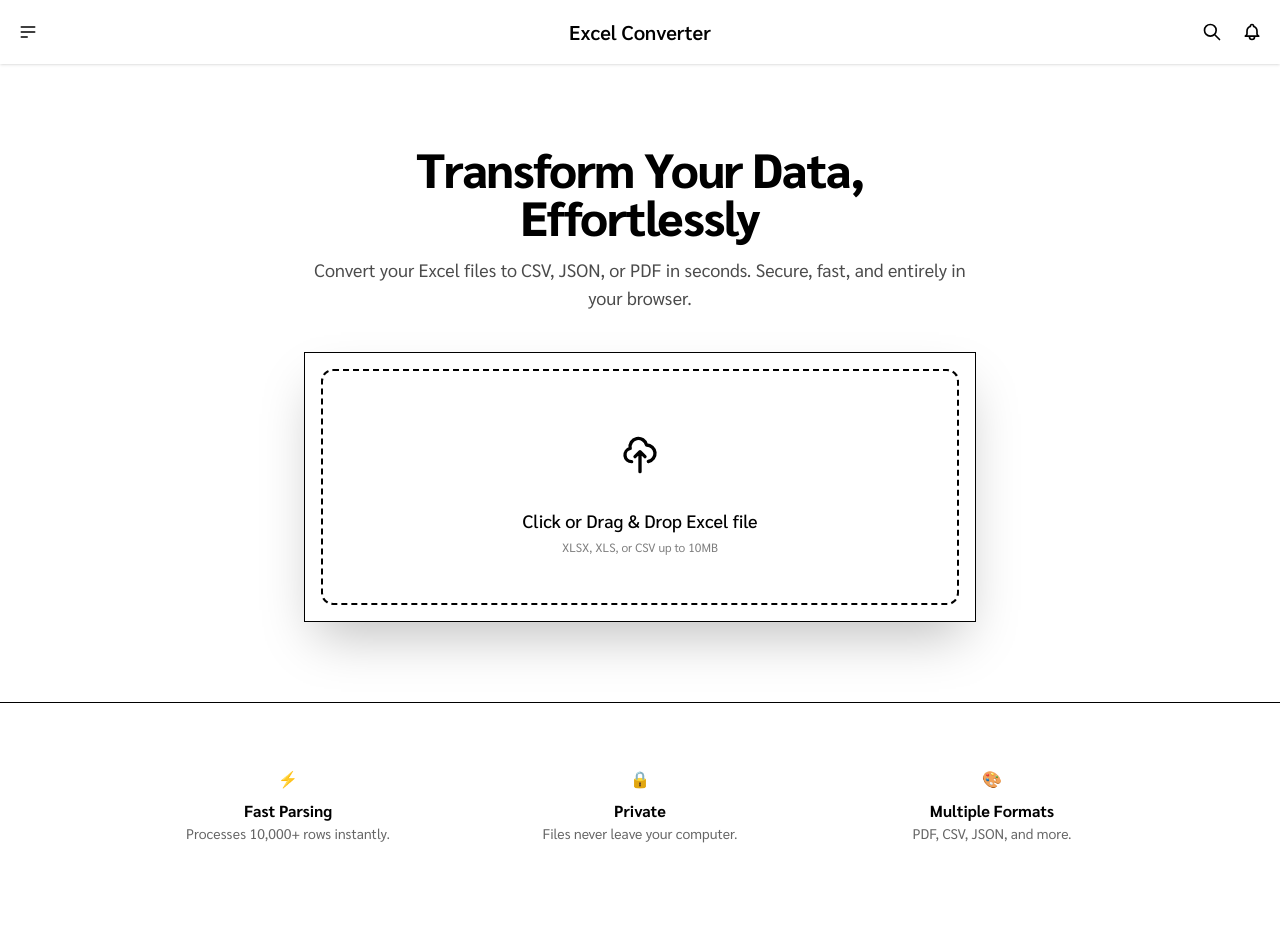
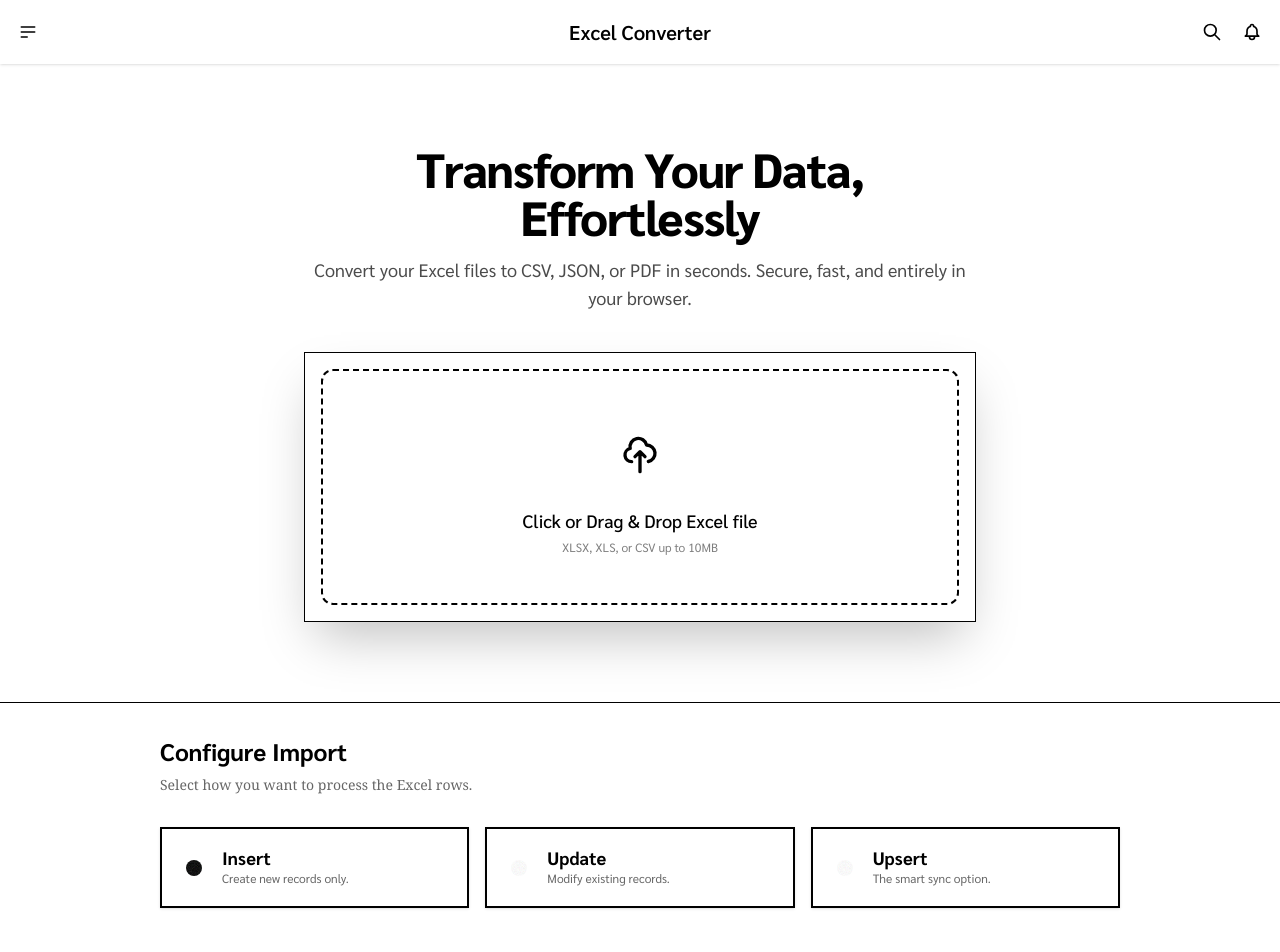
Before and after one commit to ThongChaiBoonChan/ThongChaiBoonChan.github.io, an Angular app: page / in a window 1280 px wide. Shown: the top 952 px of the page. Before the commit the page ends 907 px from the top, so only its background shows below. Built offline with nearby package versions, Linux system fonts and the light colour scheme.

Commit message:
add mode selection

```diff
--- /dev/null
+++ b/src/app/features/main-page/components/import-mode-card/import-mode-card.html
@@ -0,0 +1,19 @@
+<div
+      (click)="select.emit()"
+      [class.border-primary]="active()"
+      [class.bg-primary/5]="active()"
+      class="card bg-base-100 border-2 cursor-pointer hover:border-primary/50 transition-all p-5 border-base-300 shadow-sm group"
+    >
+      <div class="flex items-center gap-4">
+        <input type="radio" [class]="'radio ' + colorClass()" [checked]="active()" />
+
+        <div class="flex-1">
+          <div class="font-bold text-lg group-hover:text-primary transition-colors leading-none">
+            {{ title() }}
+          </div>
+          <div class="text-xs opacity-60 mt-1 leading-tight">
+            {{ description() }}
+          </div>
+        </div>
+      </div>
+    </div>
--- /dev/null
+++ b/src/app/features/main-page/components/import-mode-card/import-mode-card.ts
@@ -0,0 +1,15 @@
+import { Component, input, output } from '@angular/core';
+
+@Component({
+  selector: 'app-import-mode-card',
+  imports: [],
+  templateUrl: './import-mode-card.html',
+  styleUrl: './import-mode-card.css',
+})
+export class ImportModeCard {
+  title = input.required<string>();
+  description = input.required<string>();
+  colorClass = input<string>('radio-primary');
+  active = input<boolean>(false);
+  select = output<void>();
+}
--- a/src/app/features/main-page/pages/converter-page/converter-page.html
+++ b/src/app/features/main-page/pages/converter-page/converter-page.html
@@ -13,11 +13,12 @@
         <div class="card-body p-0">
           <div
             class="flex flex-col items-center justify-center py-12 px-6 border-2 border-dashed border-base-300 m-4 rounded-xl hover:border-primary transition-colors cursor-pointer group"
-                (click)="fileInput.click()"
-              >
+            (click)="fileInput.click()">
             <div class="bg-primary/10 p-4 rounded-full group-hover:scale-110 transition-transform mb-4">
-                  <svg xmlns="http://www.w3.org/2000/svg" class="h-10 w-10 text-primary" fill="none" viewBox="0 0 24 24" stroke="currentColor">
-                    <path stroke-linecap="round" stroke-linejoin="round" stroke-width="2" d="M7 16a4 4 0 01-.88-7.903A5 5 0 1115.9 6L16 6a5 5 0 011 9.9M15 13l-3-3m0 0l-3 3m3-3v12" />
+              <svg xmlns="http://www.w3.org/2000/svg" class="h-10 w-10 text-primary" fill="none" viewBox="0 0 24 24"
+                stroke="currentColor">
+                <path stroke-linecap="round" stroke-linejoin="round" stroke-width="2"
+                  d="M7 16a4 4 0 01-.88-7.903A5 5 0 1115.9 6L16 6a5 5 0 011 9.9M15 13l-3-3m0 0l-3 3m3-3v12" />
               </svg>
             </div>
             <p class="text-lg font-medium">Click or Drag & Drop Excel file</p>
@@ -30,7 +31,69 @@
   </div>
 </div>
 
+<!-- selection buttons -->
+ <div class="max-w-5xl mx-auto p-8">
+      <h2 class="text-2xl font-bold mb-2">Configure Import</h2>
+      <p class="text-sm opacity-60 mb-8 font-serif">Select how you want to process the Excel rows.</p>
+
+      <div class="grid grid-cols-1 md:grid-cols-3 gap-4">
+
+        <app-import-mode-card
+          title="Insert"
+          description="Create new records only."
+          [active]="currentMode() === 'insert'"
+          (select)="currentMode.set('insert')" />
+
+        <app-import-mode-card
+          title="Update"
+          description="Modify existing records."
+          colorClass="radio-secondary"
+          [active]="currentMode() === 'update'"
+          (select)="currentMode.set('update')" />
+
+        <app-import-mode-card
+          title="Upsert"
+          description="The smart sync option."
+          colorClass="radio-accent"
+          [active]="currentMode() === 'upsert'"
+          (select)="currentMode.set('upsert')" />
+
+      </div>
+
+      <div class="mt-12 flex justify-end">
+        <button class="btn btn-primary btn-lg">
+          Process with {{ currentMode() | uppercase }} Mode
+        </button>
+      </div>
+    </div>
+<!-- <div class="grid grid-cols-1 md:grid-cols-3 gap-4 mb-8">
+  <label class="label cursor-pointer p-4 border rounded-xl hover:bg-base-200 transition-colors border-base-300">
+    <div class="flex flex-col gap-1">
+      <span class="font-bold text-primary">Insert Only</span>
+      <span class="text-xs opacity-60">Add new records only. Will not change existing data.</span>
+    </div>
+    <input type="radio" name="importMode" class="radio radio-primary ml-4" checked />
+  </label>
+
+  <label class="label cursor-pointer p-4 border rounded-xl hover:bg-base-200 transition-colors border-base-300">
+    <div class="flex flex-col gap-1">
+      <span class="font-bold text-secondary">Update Only</span>
+      <span class="text-xs opacity-60">Update existing records. New records will be ignored.</span>
+    </div>
+    <input type="radio" name="importMode" class="radio radio-secondary ml-4" />
+  </label>
+
+  <label class="label cursor-pointer p-4 border rounded-xl hover:bg-base-200 transition-colors border-base-300">
+    <div class="flex flex-col gap-1">
+      <span class="font-bold text-accent">Upsert (Sync)</span>
+      <span class="text-xs opacity-60">The best of both. Updates old records and adds new ones.</span>
+    </div>
+    <input type="radio" name="importMode" class="radio radio-accent ml-4" />
+  </label>
+</div> -->
+
 @if (hasData()) {
+  <!-- mock table -->
 <div class="max-w-6xl mx-auto p-8">
   <div class="flex flex-col lg:flex-row gap-8">
 
@@ -55,14 +118,18 @@
               <th>1</th>
               <td>Anan</td>
               <td>ดันราคา</td>
-                    <td><div class="badge badge-success badge-sm">Active</div></td>
+              <td>
+                <div class="badge badge-success badge-sm">Active</div>
+              </td>
               <td>CSV</td>
             </tr>
             <tr>
               <th>2</th>
               <td>Lartivan</td>
               <td>ต่อยอดงานเก่า</td>
-                    <td><div class="badge badge-ghost badge-sm">Pending</div></td>
+              <td>
+                <div class="badge badge-ghost badge-sm">Pending</div>
+              </td>
               <td>PDF</td>
             </tr>
           </tbody>
@@ -94,8 +161,10 @@
           <div class="divider"></div>
 
           <button class="btn btn-primary w-full">
-                  <svg xmlns="http://www.w3.org/2000/svg" class="h-5 w-5" fill="none" viewBox="0 0 24 24" stroke="currentColor">
-                    <path stroke-linecap="round" stroke-linejoin="round" stroke-width="2" d="M4 16v1a2 2 0 002 2h12a2 2 0 002-2v-1m-4-4l-4 4m0 0l-4-4m4 4V4" />
+            <svg xmlns="http://www.w3.org/2000/svg" class="h-5 w-5" fill="none" viewBox="0 0 24 24"
+              stroke="currentColor">
+              <path stroke-linecap="round" stroke-linejoin="round" stroke-width="2"
+                d="M4 16v1a2 2 0 002 2h12a2 2 0 002-2v-1m-4-4l-4 4m0 0l-4-4m4 4V4" />
             </svg>
             Download Data
           </button>
--- a/src/app/features/main-page/pages/converter-page/converter-page.ts
+++ b/src/app/features/main-page/pages/converter-page/converter-page.ts
@@ -1,13 +1,17 @@
 import { Component, signal } from '@angular/core';
+import { ImportModeCard } from "../../components/import-mode-card/import-mode-card";
+import { UpperCasePipe } from '@angular/common';
 
 @Component({
   selector: 'app-converter-page',
-  imports: [],
+  imports: [ImportModeCard, UpperCasePipe],
   templateUrl: './converter-page.html',
   styleUrl: './converter-page.css',
 })
 export class ConverterPage {
   hasData = signal(false);
+
+  currentMode = signal<'insert' | 'update' | 'upsert'>('insert');
 
   onFileChange(event: any) {
     const file = event.target.files[0];
```
Also changed, not shown: src/app/features/main-page/components/import-mode-card/import-mode-card.css (added), 1 other file (tests, documents, lock files or other folders). Lines whose indentation alone changed are shown as unchanged.
